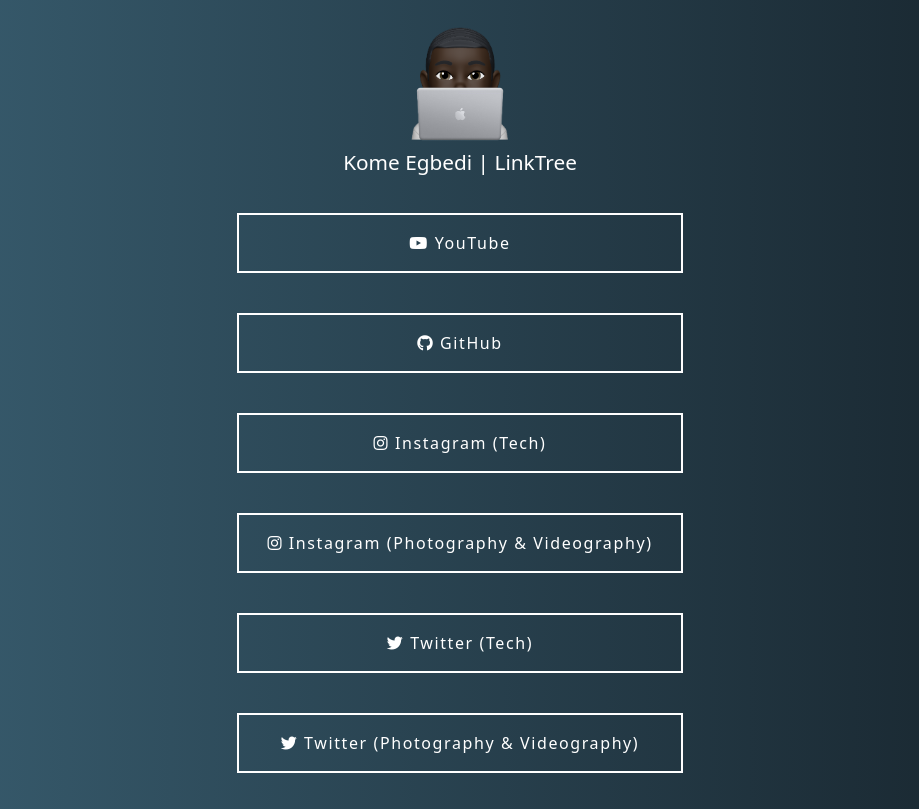
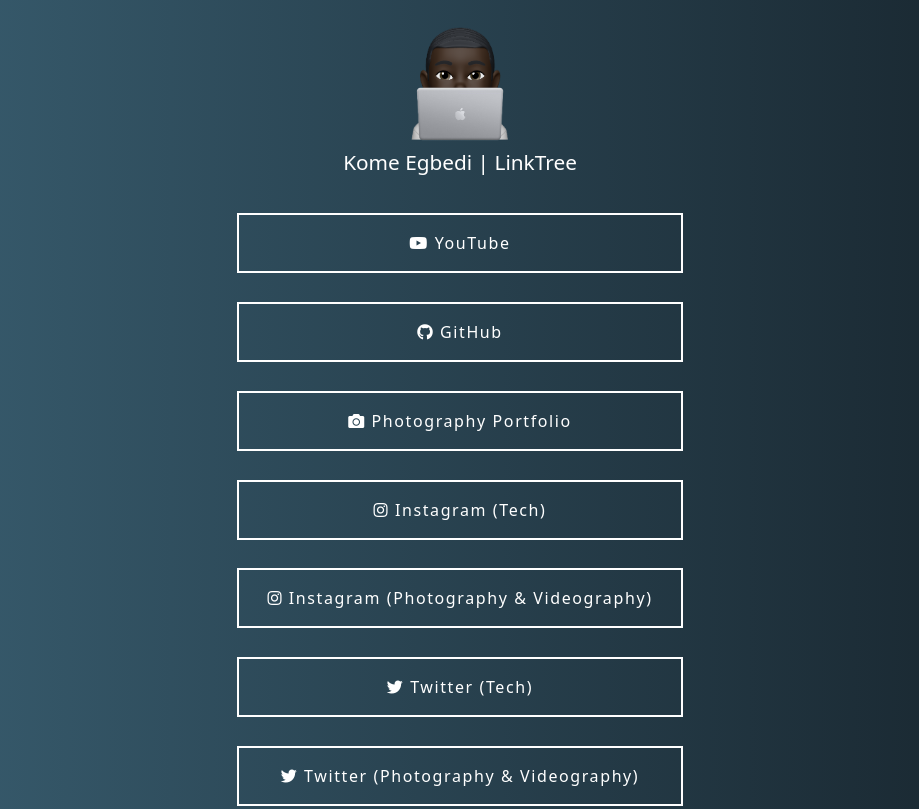
Before and after one commit to komeegbedi/LinkTree, a plain HTML site: page index.html in a window 1280 px wide. Shown: the top 809 px of the page, without its empty margins (180-1099 px from the left). Drawn offline with nearby package versions, Linux system fonts and the light colour scheme.

Commit message:
added photography portfolio link

```diff
--- a/index.html
+++ b/index.html
@@ -43,6 +43,10 @@
             </div>
 
             <div class="col-12">
+                <a href="https://23photography.pic-time.com/client" target="_blank" rel="noopener noreferrer"><i class="fas fa-camera"></i> Photography Portfolio</a>
+            </div>
+
+            <div class="col-12">
                 <a href="https://www.instagram.com/ko.me_/" target="_blank" rel="noopener noreferrer"><i class="fab fa-instagram"></i> Instagram (Tech)</a>
             </div>
 
```
